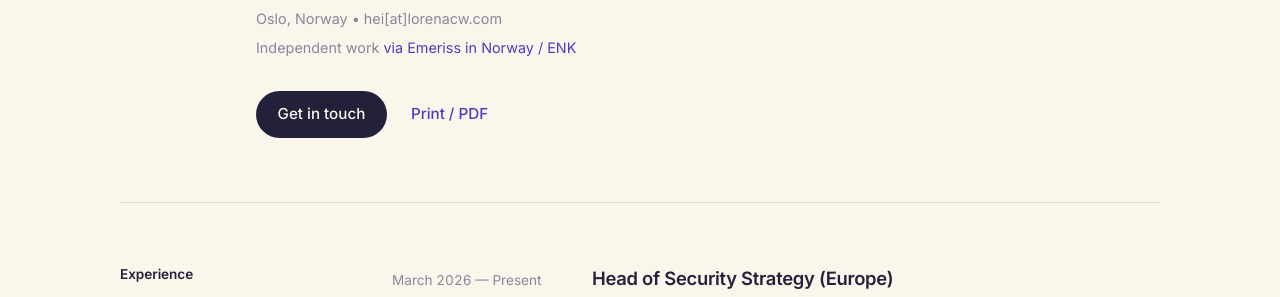
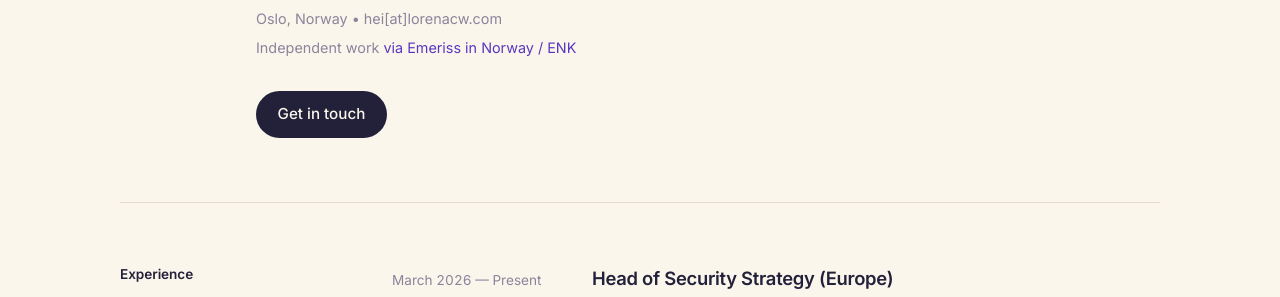
Before and after one commit to thisislola/thisislola.github.io, a Jekyll site: the page built from cv.html, in a window 1280 px wide and 900 px high. Shown: the part 279-576 px from the top of the window. Built offline with Jekyll 4.4.1, drawn with Linux system fonts in a browser that asks for light colours.

Commit message:
Remove CV print button; 'Certified' from config (GIME, GCFE)
Co-Authored-By: Claude Opus 5.5 <noreply@anthropic.com>
Claude-Session: https://claude.ai/code/session_01KRoiEpBVFbH874iTr8XR1Q

```diff
--- a/_config.yml
+++ b/_config.yml
@@ -45,6 +45,7 @@ resume_title:    "Digital Forensics & Cyber Security"
 resume_avatar:   true
 resume_contact_email:        "hei[at]lorenacw.com"
 location:                    "Oslo, Norway"   # used on the homepage, CV and footer
+certifications:              "GIME, GCFE"     # shown as "Certified" on the homepage
 resume_header_intro: "<p>I have a background in digital forensics and cybersecurity.</p>"
 
 # Toggle CV sections on/off
--- a/cv.html
+++ b/cv.html
@@ -18,7 +18,6 @@ permalink: /cv/
       {% assign company = site.company_name | strip %}{% if company != "" %}<p class="cv-header__contact">Independent work {% include company-link.html %}</p>{% endif %}
       <div class="cv-header__actions">
         {% if email %}<a class="btn" href="mailto:{{ email }}">Get in touch</a>{% endif %}
-        <button class="btn btn--quiet" type="button" onclick="window.print()">Print / PDF</button>
       </div>
     </div>
   </header>
--- a/index.html
+++ b/index.html
@@ -16,8 +16,7 @@ layout: default
       <div class="facts__row"><dt>Based in</dt><dd>{{ site.location }}</dd></div>
       <div class="facts__row"><dt>Now</dt><dd>{{ now_co[0] }}</dd></div>
       <div class="facts__row"><dt>Before</dt><dd>{% for job in site.data.experience offset: 1 %}{% assign co = job.company | split: ' | ' %}{{ co[0] }}{% unless forloop.last %}, {% endunless %}{% endfor %}</dd></div>
-      {% assign certs = site.data.education | where_exp: "e", "e.summary" %}
-      {% if certs.size > 0 %}<div class="facts__row"><dt>Certified</dt><dd>{% for e in certs %}{{ e.summary }}{% unless forloop.last %}, {% endunless %}{% endfor %}</dd></div>{% endif %}
+      {% if site.certifications %}<div class="facts__row"><dt>Certified</dt><dd>{{ site.certifications }}</dd></div>{% endif %}
       {% assign s = site.resume_social_links %}
       <div class="facts__row"><dt>Elsewhere</dt><dd class="facts__links">
         {% if s.resume_github_url %}<a href="{{ s.resume_github_url }}" rel="me">GitHub</a>{% endif %}
```
